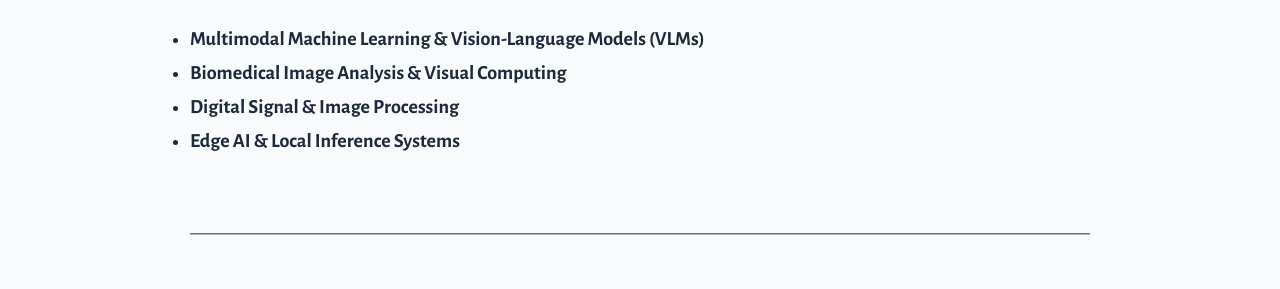
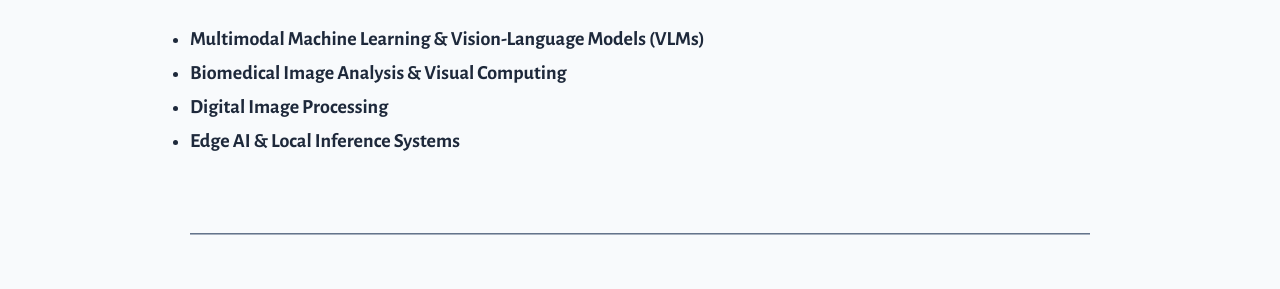
Before and after one commit to Atharva-Attarde/Atharva-Attarde.github.io, a Jekyll site: the page built from about.md, in a window 1280 px wide. Shown: the part 498-787 px from the top of the page. Built offline with Jekyll 4.4.1, drawn with Linux system fonts in a browser that asks for light colours.

Commit message:
docs: simplify research interest description in about.md

```diff
--- a/about.md
+++ b/about.md
@@ -13,7 +13,7 @@ I am a **PhD Student** in the **[BioMedIA Lab](http://cds.iisc.ac.in/)**, Depart
 ### Research Interests
 * **Multimodal Machine Learning &amp; Vision-Language Models (VLMs)**
 * **Biomedical Image Analysis &amp; Visual Computing**
-* **Digital Signal &amp; Image Processing**
+* **Digital Image Processing**
 * **Edge AI &amp; Local Inference Systems**
 
 ---
```
